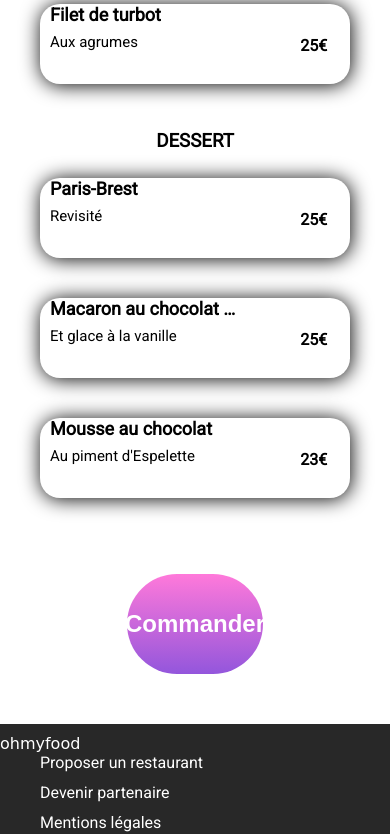
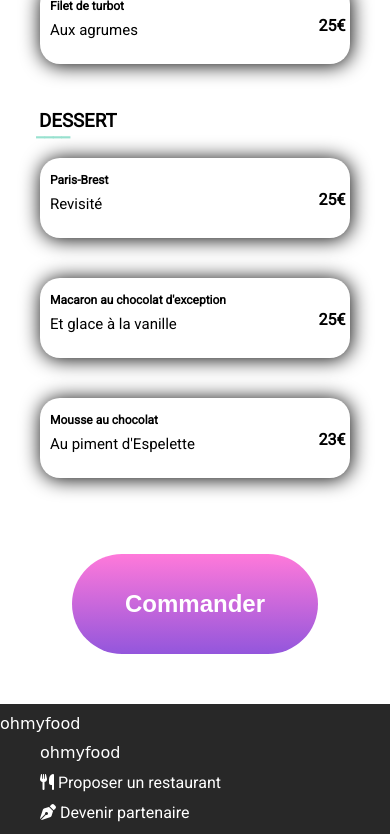
Before and after one commit to Eiks-exe/new_ohmyfood, a website: page pages/menu-3.html in a window 390 px wide. Shown: the part 1166-2000 px from the top of the page. Drawn offline with Linux system fonts and the light colour scheme; a web font is replaced by a local one.

Commit message:
fixed title positionning

```diff
--- a/pages/menu-3.html
+++ b/pages/menu-3.html
@@ -11,13 +11,12 @@
 <body>
     <header>
         <nav>
-            <a href="index.html"><i class="fa-solid fa-arrow-left icon-d"></i></a>
             <h1 id="logo">Ohmyfood</h1>
         </nav>
     </header>
     <main class="menu-main-2">
         <section class="img-menu img-menu-1"></section>
-        <section  class="entrée .entrée-1">
+        <section  class="entrée first-entry">
             <h1 class="menu-title">La pallete du goût</h1>
             <h3 class="category-title">
                 ENTREES
@@ -125,12 +124,15 @@
         <div class="title">
             ohmyfood
         </div>
-        <ul>
-            <li><a href="#">Proposer un restaurant</a></li>
-            <li><a href="#">Devenir partenaire</a></li>
-            <li><a href="#">Mentions légales</a></li>
-            <li><a href="#">Contact</a></li>
-        </ul>
+        <footer class="menu-footer">
+            <ul>
+                <li class="title">ohmyfood</li>
+                <li><a href="#"><i class="fa-solid fa-utensils"></i> Proposer un restaurant</a></li>
+                <li><a href="#"><i class="fa-solid fa-pen-nib"></i> Devenir partenaire</a></li>
+                <li><a href="#">Mentions légales</a></li>
+                <li><a href="#">Contact</a></li>
+            </ul>
+        </footer>
     </footer>
 </body>
 </html>
--- a/sass/base/_reset.scss
+++ b/sass/base/_reset.scss
@@ -29,3 +29,7 @@ h6 {
     opacity: 1;
   }
 }
+
+menu-nav{
+  display: flex;
+}
--- a/sass/base/_typography.scss
+++ b/sass/base/_typography.scss
@@ -1,4 +1,5 @@
 @import url("https://fonts.googleapis.com/css2?family=Roboto&family=Shrikhand&display=swap");
+@import "../utilities/variables", "../utilities/mixins";
 
 body {
   font-family: "Roboto", sans-serif;
@@ -13,3 +14,53 @@ body {
   text-align: center;
   width: 70%;
 }
+
+.menu-title {
+  font-family: "Shrikhand", cursive;
+  position: relative;
+}
+
+.category-title{
+  &::after{
+    position: relative;
+    top: 10px;
+    right: 85px;
+    color:$third;
+    content: "____";
+  }
+}
+
+.off-ctgTitle{
+  &::after{
+    position: relative;
+    top: 10px;
+    right: 60px;
+    color:$third;
+    content: "____";
+  }
+}
+
+.item-title{
+  @include mobile {
+    font-size: 12px;
+  }
+}
+
+@include mobile {
+  .item-text{
+    margin-top: 30px;
+  }
+  .select {
+   width: 25% !important;
+
+  }
+  .price {
+    position: relative;
+    left: 70px;
+    width: 10% !important;
+  }
+  .category-title {
+    text-align: left;
+    width: 80%;
+  }
+}
--- a/sass/pages/_menu.scss
+++ b/sass/pages/_menu.scss
@@ -181,11 +181,7 @@
 .category-item {
   min-width: 300px;
 }
-.menu-title {
-  position: relative;
-  left: -110px;
-  margin: 10px;
-}
+
 .entrée {
   margin: auto;
   border-radius: 0;
@@ -206,7 +202,7 @@
   }
 
   .btn-container {
-    width: 50%;
+    width: 90%;
     margin: auto;
     background-color: #fff;
     padding-bottom: 50px;
--- a/sass/utilities/_mixins.scss
+++ b/sass/utilities/_mixins.scss
@@ -3,3 +3,9 @@
         @content;
     }
 }
+
+@mixin mobile {
+    @media (max-width: 710px) {
+        @content;
+    }
+}
```
Also changed, not shown: index.html (+3 -3 lines), pages/menu-1.html (+3 -3 lines), pages/menu-2.html (+5 -8 lines), pages/menu-4.html (+10 -8 lines), css/style.css.
